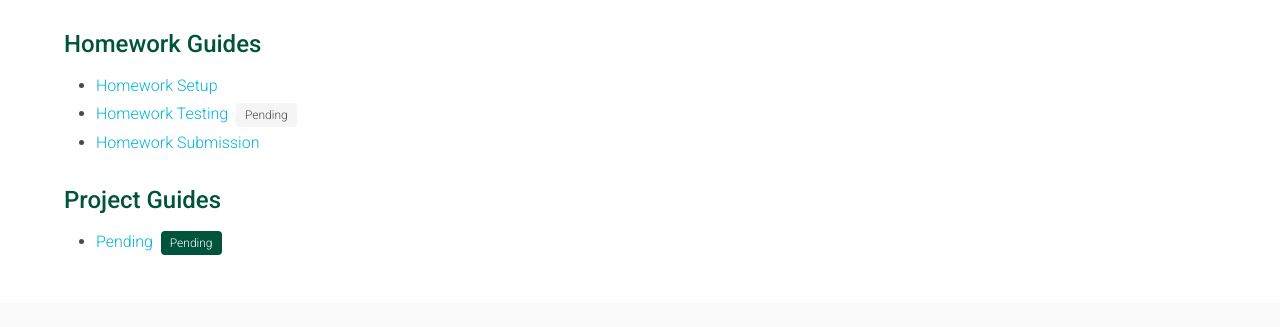
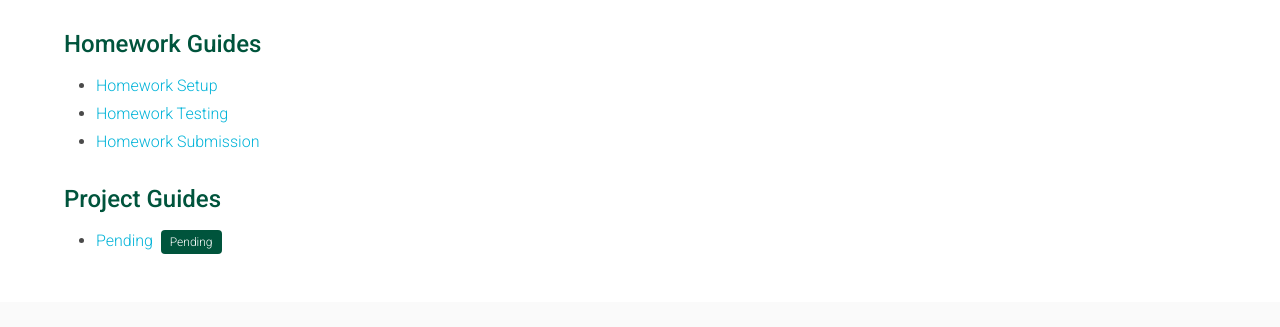
Before and after one commit to usf-cs212-2020/usf-cs212-2020.github.io, a Jekyll site: the page built from guides/index.html, in a window 1280 px wide. Shown: the part 702-1029 px from the top of the page. Built offline with Jekyll 4.4.1, drawn with Linux system fonts in a browser that asks for light colours; grey boxes are pictures that could not be loaded.

Commit message:
Removing tag.

```diff
--- a/_homework/homework-testing.md
+++ b/_homework/homework-testing.md
@@ -3,11 +3,6 @@ layout: guides
 navbar: Guides
 title: Homework Testing
 key: 2
-
-tags:
-  - text: 'Pending'
-    type: ''
-
 ---
 
 Every homework comes with a `test` directory with JUnit 5 test code. You must pass all of these tests using the `homework` script on the lab computers.
```
